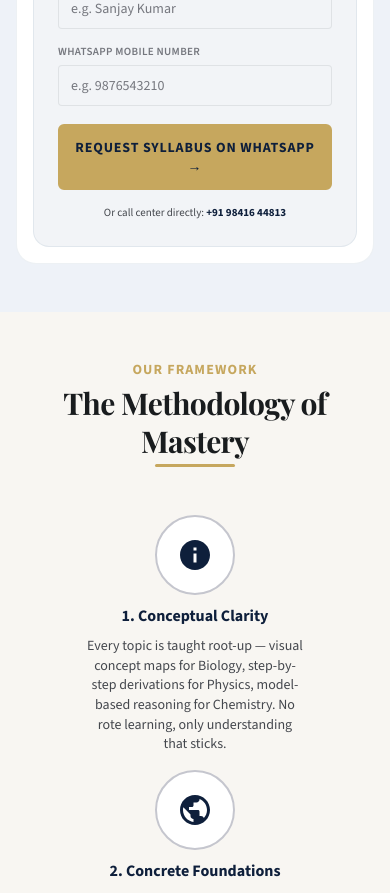
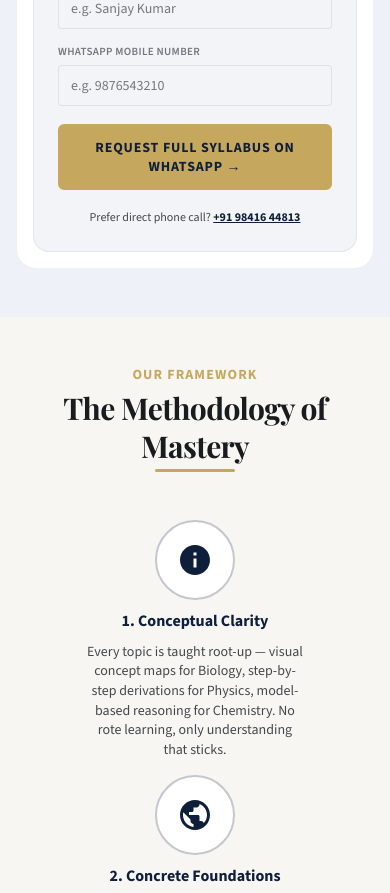
Before and after one commit to studio-blend/cca-web, a Next.js app: page / in a window 390 px wide. Shown: the part 6200-7093 px from the top of the page. Built offline with nearby package versions, Linux system fonts and the light colour scheme.

Commit message:
fix(cro): reduce syllabus download friction with un-gated preview and direct phone consultation options

```diff
--- a/src/components/SyllabusForm/SyllabusForm.js
+++ b/src/components/SyllabusForm/SyllabusForm.js
@@ -40,7 +40,7 @@ export default function SyllabusForm({ programName }) {
       }).catch(() => {});
     } catch (err) {}
 
-    const message = `Hi Crystal Clear Academy, I would like to get the syllabus details for the ${programName} program.\n\n- Name: ${name.trim()}\n- Phone: ${cleanPhone}`;
+    const message = `Hi Crystal Clear Academy, I would like to get the detailed syllabus breakdown for the ${programName} program.\n\n- Name: ${name.trim()}\n- Phone: ${cleanPhone}`;
     const encodedText = encodeURIComponent(message);
     window.open(`https://wa.me/919841644813?text=${encodedText}`, "_blank");
   };
@@ -94,11 +94,14 @@ export default function SyllabusForm({ programName }) {
       </div>
 
       <button type="submit" className="btn btn-gold btn-block" style={{ marginTop: "4px", padding: "12px", fontSize: "14px" }}>
-        Request Syllabus on WhatsApp →
+        Request Full Syllabus on WhatsApp →
       </button>
 
-      <div style={{ textAlign: "center", fontSize: "11px", color: "var(--color-on-surface-variant)" }}>
-        Or call center directly: <a href="tel:+919841644813" style={{ color: "var(--color-primary-navy)", fontWeight: "700" }}>+91 98416 44813</a>
+      {/* Ungated direct call & syllabus preview option */}
+      <div style={{ display: "flex", flexDirection: "column", gap: "6px", alignItems: "center", marginTop: "4px", fontSize: "12px", color: "var(--color-on-surface-variant)" }}>
+        <div>
+          Prefer direct phone call? <a href="tel:+919841644813" style={{ color: "var(--color-primary-navy)", fontWeight: "700", textDecoration: "underline" }}>+91 98416 44813</a>
+        </div>
       </div>
     </form>
   );
```
